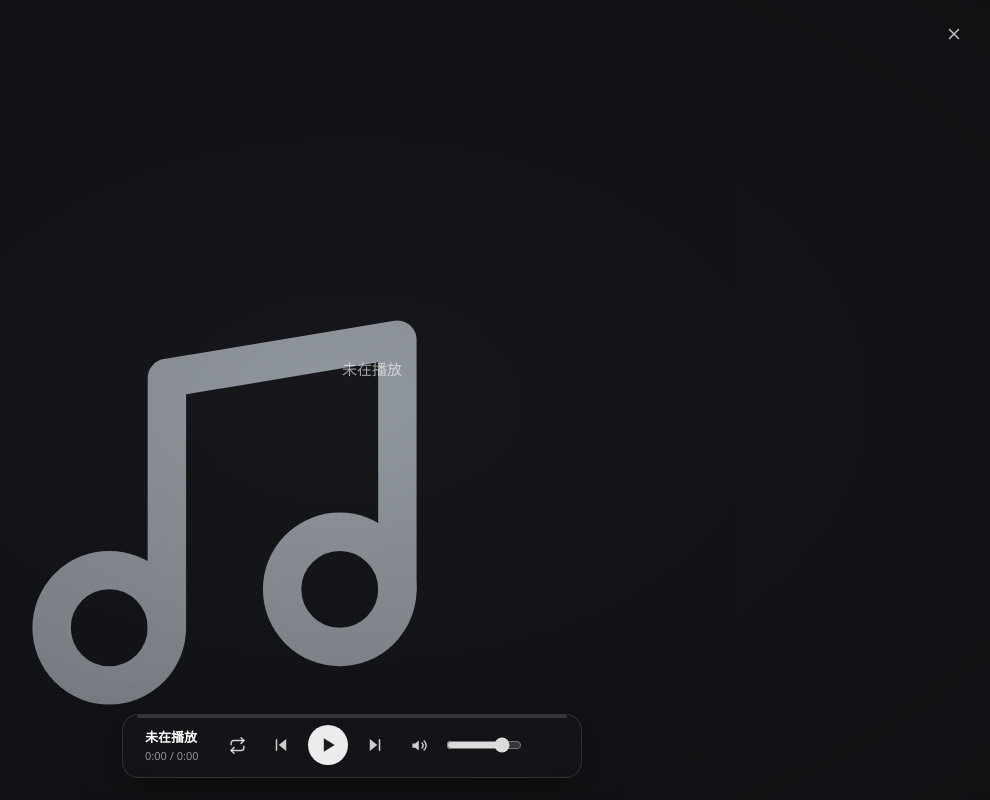
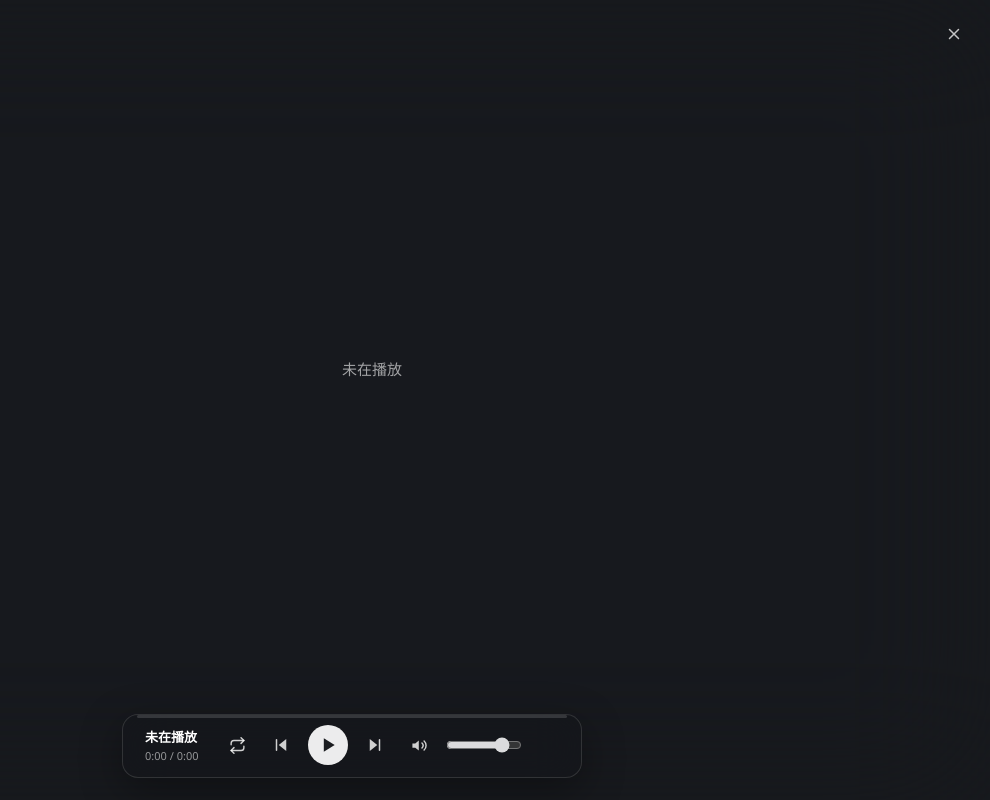
Before and after one commit to meishahaoshuo/onda-player, a Vue app: page / in a window 1280 px wide. Both pictures are taken after a click on the element 38 px from the left and 764 px from the top of the page. Shown: the whole page, without its empty margins (288-1278 px from the left). Built offline with nearby package versions, Linux system fonts and the light colour scheme.

Commit message:
歌词页背景改为封面取色渐变（palette主色提取+多层径向渐变+模糊交融），替代封面放大模糊

```diff
--- /dev/null
+++ b/src/services/palette.ts
@@ -0,0 +1,90 @@
+/**
+ * 封面主色提取：把封面缩小采样、量化统计频次，
+ * 挑出彼此差异最大的前 N 个颜色并做饱和度/明度调整，
+ * 用于歌词页的渐变背景。
+ */
+
+function rgbToHsl(r: number, g: number, b: number): [number, number, number] {
+  r /= 255
+  g /= 255
+  b /= 255
+  const max = Math.max(r, g, b)
+  const min = Math.min(r, g, b)
+  const l = (max + min) / 2
+  if (max === min) return [0, 0, l]
+  const d = max - min
+  const s = l > 0.5 ? d / (2 - max - min) : d / (max + min)
+  let h = 0
+  if (max === r) h = ((g - b) / d + (g < b ? 6 : 0)) / 6
+  else if (max === g) h = ((b - r) / d + 2) / 6
+  else h = ((r - g) / d + 4) / 6
+  return [h, s, l]
+}
+
+function hslToCss(h: number, s: number, l: number, alpha = 1): string {
+  return `hsla(${Math.round(h * 360)}, ${Math.round(s * 100)}%, ${Math.round(l * 100)}%, ${alpha})`
+}
+
+/** 提取调色板（css 颜色字符串数组） */
+export async function extractPalette(source: Blob | ImageBitmap, count = 3): Promise<string[]> {
+  const bitmap = source instanceof ImageBitmap ? source : await createImageBitmap(source)
+  try {
+    const size = 48
+    const canvas = new OffscreenCanvas(size, size)
+    const ctx = canvas.getContext('2d', { willReadFrequently: true })!
+    ctx.drawImage(bitmap, 0, 0, size, size)
+    const { data } = ctx.getImageData(0, 0, size, size)
+
+    // 量化到 5bit/通道 的桶里统计频次
+    const buckets = new Map<number, { n: number; r: number; g: number; b: number }>()
+    for (let i = 0; i < data.length; i += 4) {
+      const r = data[i]
+      const g = data[i + 1]
+      const b = data[i + 2]
+      const a = data[i + 3]
+      if (a < 128) continue
+      const key = ((r >> 3) << 10) | ((g >> 3) << 5) | (b >> 3)
+      const bucket = buckets.get(key)
+      if (bucket) {
+        bucket.n++
+        bucket.r += r
+        bucket.g += g
+        bucket.b += b
+      } else {
+        buckets.set(key, { n: 1, r, g, b })
+      }
+    }
+
+    // 按频次排序，跳过太亮/太暗/太灰的桶，选彼此色距足够大的前 count 个
+    const sorted = [...buckets.values()]
+      .sort((a, b) => b.n - a.n)
+      .map((bk) => {
+        const r = bk.r / bk.n
+        const g = bk.g / bk.n
+        const b = bk.b / bk.n
+        const [h, s, l] = rgbToHsl(r, g, b)
+        return { h, s, l, n: bk.n }
+      })
+      .filter((c) => c.l > 0.08 && c.l < 0.92)
+
+    const picked: typeof sorted = []
+    for (const c of sorted) {
+      if (picked.length >= count) break
+      const farEnough = picked.every((p) => {
+        // 色相环距离 + 明度差
+        const dh = Math.min(Math.abs(p.h - c.h), 1 - Math.abs(p.h - c.h))
+        return dh > 0.12 || Math.abs(p.l - c.l) > 0.18
+      })
+      if (farEnough || picked.length === 0) picked.push(c)
+    }
+
+    // 提升饱和度、压进中等明度区间，让渐变浓郁（对照截图的鲜艳效果）
+    return picked.map((c) => {
+      const s = Math.min(1, Math.max(c.s, 0.35) * 1.25)
+      const l = Math.min(0.62, Math.max(0.3, c.l))
+      return hslToCss(c.h, s, l)
+    })
+  } finally {
+    if (source instanceof ImageBitmap) bitmap.close()
+  }
+}
--- a/src/views/LyricsFullView.vue
+++ b/src/views/LyricsFullView.vue
@@ -4,18 +4,64 @@ import AppIcon from '@/components/AppIcon.vue'
 import CoverImage from '@/components/CoverImage.vue'
 import { readLrcFile } from '@/services/fs'
 import { parseLrc, type LyricGroup } from '@/services/lyrics'
+import { extractPalette } from '@/services/palette'
+import { useLibraryStore } from '@/stores/library'
 import { usePlayerStore } from '@/stores/player'
 import { useUiStore } from '@/stores/ui'
 import { formatDuration } from '@/utils/format'
 import type { PlayMode } from '@/types'
 
 /**
- * 全屏歌词页（对照 Salt Player 截图 1）：
- * 彩色封面模糊背景铺满；封面在左带倒影；歌词在右逐行双语；
+ * 全屏歌词页（对照 Salt Player 截图）：
+ * 背景为封面取色生成的柔和渐变；封面在左带倒影；歌词在右逐行双语；
  * 当前行放大高亮、其余按距离递减；底部居中磨砂迷你播放条。
  */
 const player = usePlayerStore()
 const ui = useUiStore()
+const library = useLibraryStore()
+
+/* ---------- 封面取色渐变背景 ---------- */
+
+const palette = ref<string[]>([])
+const paletteCache = new Map<string, string[]>()
+
+watch(
+  () => player.current?.coverId ?? null,
+  async (coverId) => {
+    palette.value = []
+    if (!coverId) return
+    const cached = paletteCache.get(coverId)
+    if (cached) {
+      palette.value = cached
+      return
+    }
+    try {
+      const url = await library.coverUrl(coverId)
+      if (!url) return
+      const blob = await (await fetch(url)).blob()
+      const colors = await extractPalette(blob, 3)
+      paletteCache.set(coverId, colors)
+      palette.value = colors
+    } catch {
+      // 取色失败则保持深色底
+    }
+  },
+  { immediate: true },
+)
+
+/** 渐变背景：主色左上、次色右下、第三色中部点缀，下压一层深色 */
+const bgStyle = computed(() => {
+  const [c0, c1, c2] = palette.value
+  if (!c0) return { background: '#17191d' }
+  return {
+    background: [
+      `radial-gradient(ellipse 90% 75% at 15% 20%, ${c0}, transparent 70%)`,
+      `radial-gradient(ellipse 100% 85% at 85% 80%, ${c1 ?? c0}, transparent 70%)`,
+      `radial-gradient(ellipse 80% 70% at 55% 55%, ${c2 ?? c1 ?? c0}, transparent 75%)`,
+      'linear-gradient(150deg, rgba(20,18,24,0.55), rgba(12,12,16,0.75))',
+    ].join(', '),
+  }
+})
 
 const groups = ref<LyricGroup[]>([])
 const loading = ref(false)
@@ -117,10 +163,9 @@ function close() {
 
 <template>
   <div class="lyrics-full">
-    <!-- 背景：封面铺满 + 大半径模糊（保留鲜艳色彩） -->
-    <div class="bg">
-      <CoverImage :cover-id="player.current?.coverId ?? null" :size="1024" class="bg-cover" />
-      <div class="bg-overlay" />
+    <!-- 背景：封面取色的柔和渐变（再叠加一层大半径模糊使色块交融） -->
+    <div class="bg" :style="bgStyle">
+      <div class="bg-smooth" />
     </div>
 
     <!-- 关闭按钮 -->
@@ -224,27 +269,12 @@ function close() {
   inset: 0;
 }
 
-.bg-cover {
-  width: 100%;
-  height: 100%;
-}
-
-.bg-cover :deep(img) {
-  width: 100%;
-  height: 100%;
-  object-fit: cover;
-  filter: blur(90px) saturate(1.7) brightness(0.85);
-  transform: scale(1.4);
-}
-
-.bg-cover :deep(.cover-fallback) {
-  display: none;
-}
-
-.bg-overlay {
+/* 渐变色块之间再做一次大半径模糊，得到柔和交融的效果 */
+.bg-smooth {
   position: absolute;
-  inset: 0;
-  background: radial-gradient(ellipse at center, rgba(0, 0, 0, 0.05), rgba(0, 0, 0, 0.35));
+  inset: -60px;
+  backdrop-filter: blur(70px) saturate(1.15);
+  -webkit-backdrop-filter: blur(70px) saturate(1.15);
 }
 
 /* ---------- 关闭 ---------- */
```
